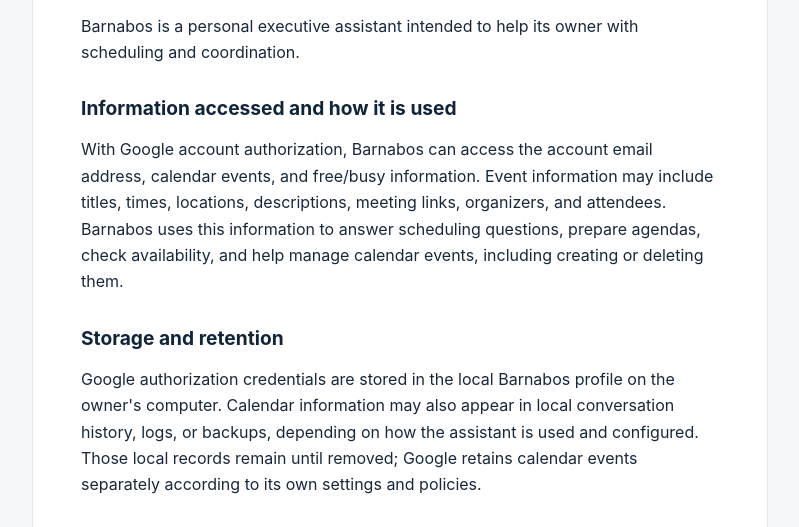
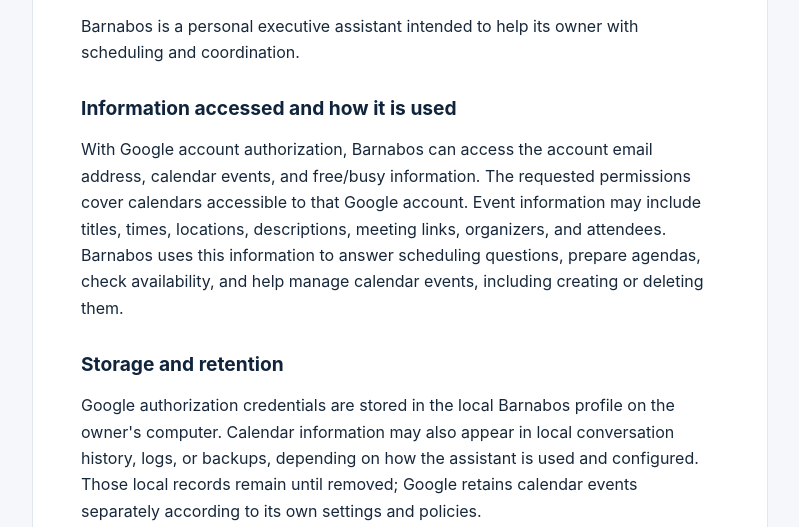
Before and after one commit to qmingo27/barnabos-info, a plain HTML site: page privacy.html in a window 1280 px wide. Shown: the part 256-783 px from the top of the page, without its empty margins (240-1039 px from the left). Drawn offline with Linux system fonts and the light colour scheme.

Commit message:
Clarify scope of Calendar access in privacy.html
Co-authored-by: Copilot App <223556219+Copilot@users.noreply.github.com>

```diff
--- a/privacy.html
+++ b/privacy.html
@@ -16,7 +16,7 @@
 
     <section>
       <h2>Information accessed and how it is used</h2>
-      <p>With Google account authorization, Barnabos can access the account email address, calendar events, and free/busy information. Event information may include titles, times, locations, descriptions, meeting links, organizers, and attendees. Barnabos uses this information to answer scheduling questions, prepare agendas, check availability, and help manage calendar events, including creating or deleting them.</p>
+      <p>With Google account authorization, Barnabos can access the account email address, calendar events, and free/busy information. The requested permissions cover calendars accessible to that Google account. Event information may include titles, times, locations, descriptions, meeting links, organizers, and attendees. Barnabos uses this information to answer scheduling questions, prepare agendas, check availability, and help manage calendar events, including creating or deleting them.</p>
     </section>
     <section>
       <h2>Storage and retention</h2>
```
